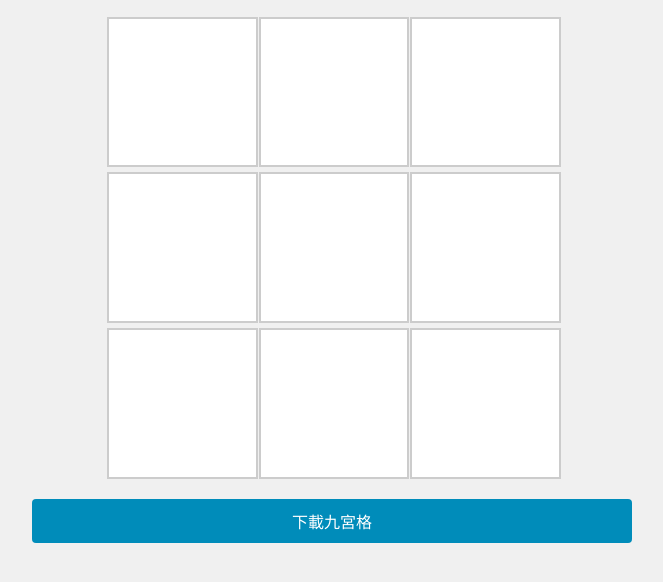
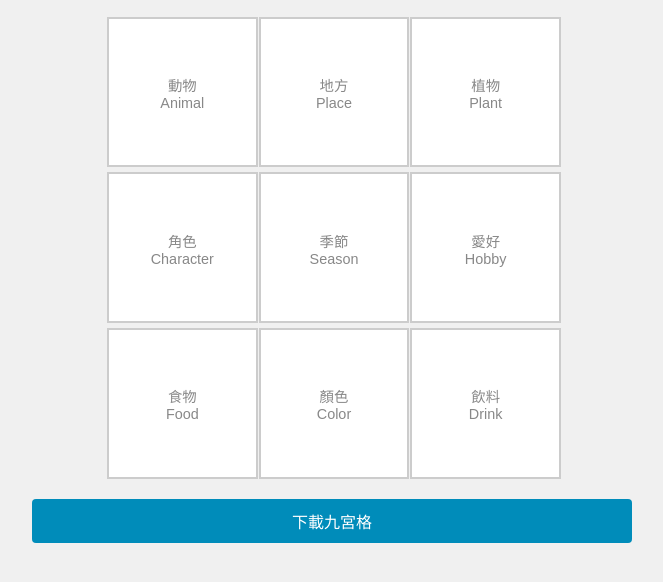
Before and after one commit to dedh121224/NineSquareGridFilling, a plain HTML site: page index.html in a window 1280 px wide. Shown: the part 164-746 px from the top of the page, without its empty margins (308-971 px from the left). Drawn offline with Linux system fonts and the light colour scheme.

Commit message:
Add category labels with bilingual text to grid cells

```diff
--- a/index.html
+++ b/index.html
@@ -10,15 +10,15 @@
     <div class="container">
         <h1>九宮格圖片填充</h1>
         <div class="grid">
-            <div class="cell" onclick="handleCellClick(0)"></div>
-            <div class="cell" onclick="handleCellClick(1)"></div>
-            <div class="cell" onclick="handleCellClick(2)"></div>
-            <div class="cell" onclick="handleCellClick(3)"></div>
-            <div class="cell" onclick="handleCellClick(4)"></div>
-            <div class="cell" onclick="handleCellClick(5)"></div>
-            <div class="cell" onclick="handleCellClick(6)"></div>
-            <div class="cell" onclick="handleCellClick(7)"></div>
-            <div class="cell" onclick="handleCellClick(8)"></div>
+            <div class="cell" onclick="handleCellClick(0)"><span class="placeholder">動物<br>Animal</span></div>
+            <div class="cell" onclick="handleCellClick(1)"><span class="placeholder">地方<br>Place</span></div>
+            <div class="cell" onclick="handleCellClick(2)"><span class="placeholder">植物<br>Plant</span></div>
+            <div class="cell" onclick="handleCellClick(3)"><span class="placeholder">角色<br>Character</span></div>
+            <div class="cell" onclick="handleCellClick(4)"><span class="placeholder">季節<br>Season</span></div>
+            <div class="cell" onclick="handleCellClick(5)"><span class="placeholder">愛好<br>Hobby</span></div>
+            <div class="cell" onclick="handleCellClick(6)"><span class="placeholder">食物<br>Food</span></div>
+            <div class="cell" onclick="handleCellClick(7)"><span class="placeholder">顏色<br>Color</span></div>
+            <div class="cell" onclick="handleCellClick(8)"><span class="placeholder">飲料<br>Drink</span></div>
         </div>
         <button class="download-btn" onclick="downloadGrid()">下載九宮格</button>
     </div>
--- a/styles.css
+++ b/styles.css
@@ -52,6 +52,18 @@ h1 {
     position: absolute;
     top: 0;
     left: 0;
+}
+
+.placeholder {
+    color: #888;
+    font-size: 0.9em;
+    text-align: center;
+    position: absolute;
+    top: 50%;
+    left: 50%;
+    transform: translate(-50%, -50%);
+    pointer-events: none;
+    width: 90%;
 }
 
 .modal {
@@ -136,4 +148,8 @@ button:hover {
         margin: 30% auto;
         width: 90%;
     }
+
+    .placeholder {
+        font-size: 0.7em;
+    }
 }
```
